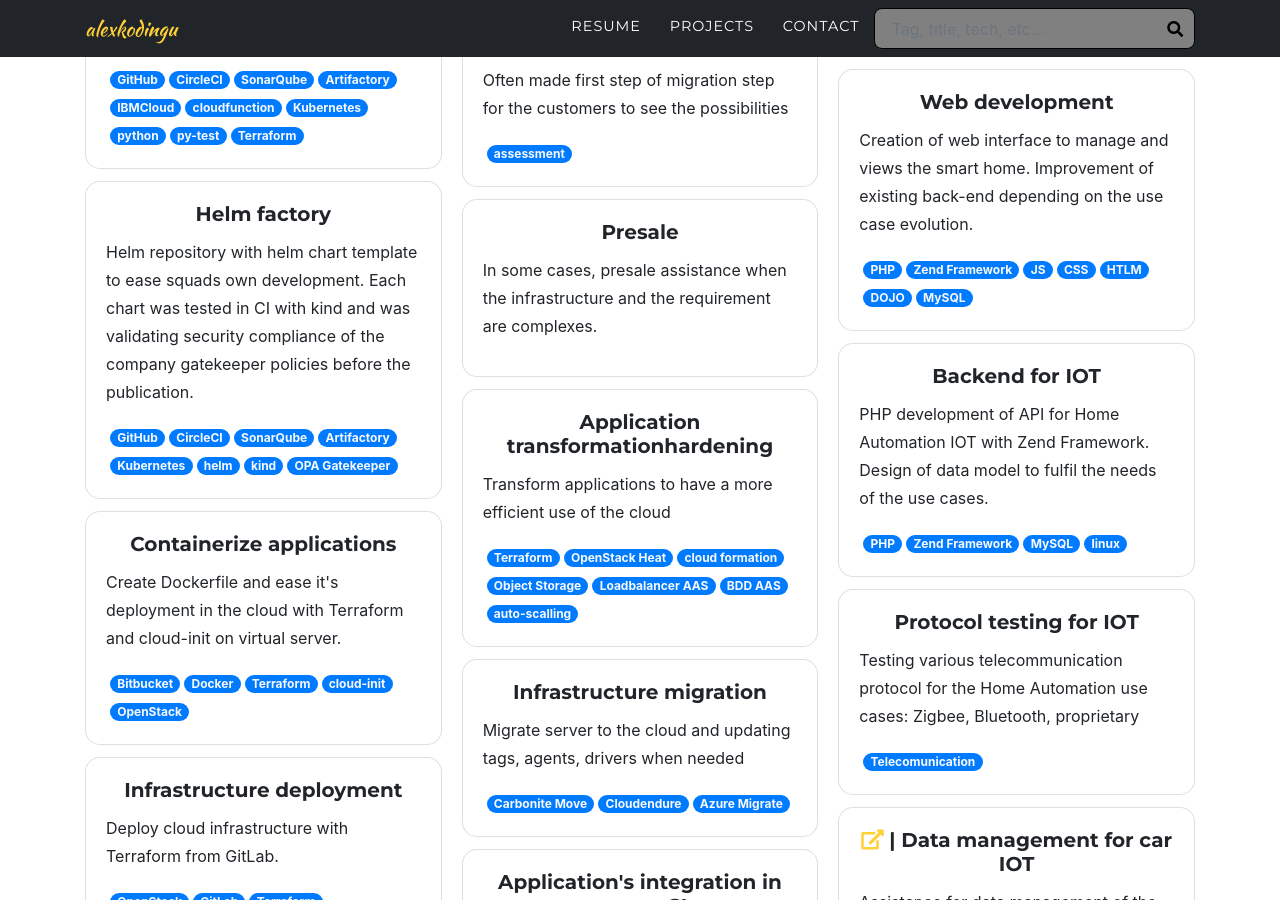
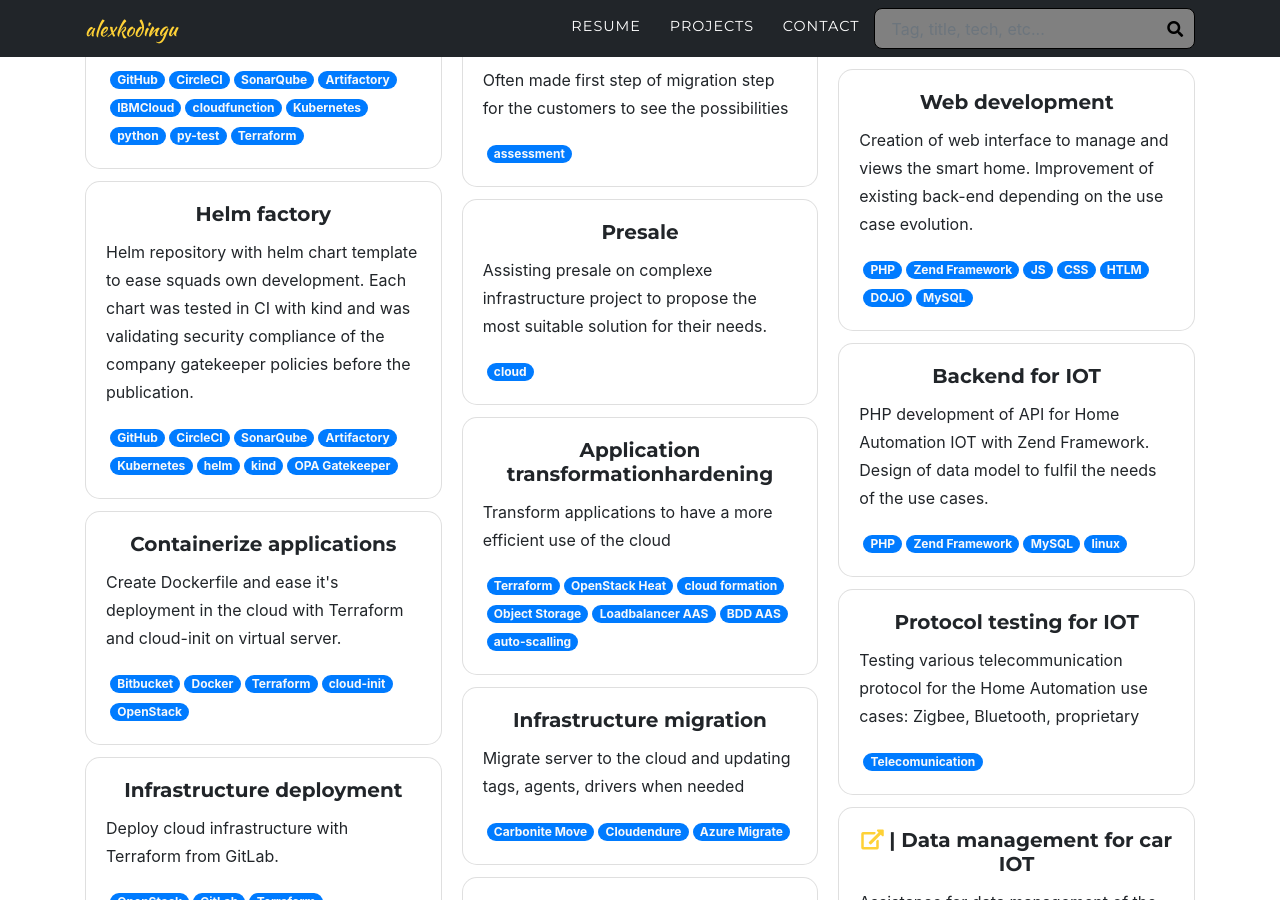
Before and after one commit to alexkodingu/alexkodingu.github.io, a Jekyll site: the page built from pages/projects.md, in a window 1280 px wide and 900 px high, scrolled down 1682 px. Built offline with Jekyll 4.4.1, drawn with Linux system fonts in a browser that asks for light colours; some web fonts are replaced.

Commit message:
fix link and text

```diff
--- a/_data/projects.yml
+++ b/_data/projects.yml
@@ -74,8 +74,8 @@ list:
   -
     title: Presale
     date: 2019-10
-    desc: In some cases, presale assistance when the infrastructure and the requirement are complexes.
-    tags:  []
+    desc: Assisting presale on complexe infrastructure project to propose the most suitable solution for their needs.
+    tags:  [cloud]
   -
     title: Application transformationhardening
     date: 2019-10
--- a/_includes/section-data.html
+++ b/_includes/section-data.html
@@ -24,14 +24,16 @@
           {%- assign project_img   = project.img -%}
           {%- assign title         = project.title -%}
           {%- assign desc          = project.desc -%}
-          {%- assign tags          = project.tags -%}
-          {%- assign url           = project.link.url -%}
-          {%- assign urltype       = project.link.type -%}
-          {%- assign project_logo  = project.logo -%}
 
           {%- if project.tags -%}
+
+            {%- assign tags          = project.tags -%}
+            {%- assign url           = project.link.url -%}
+            {%- assign urltype       = project.link.type -%}
+
             {% include project-card.html %}
           {%- else -%}
+            {%- assign url = project.url -%}
             {% include link-card.html %}
           {%- endif -%}
       {% endfor %}
```
